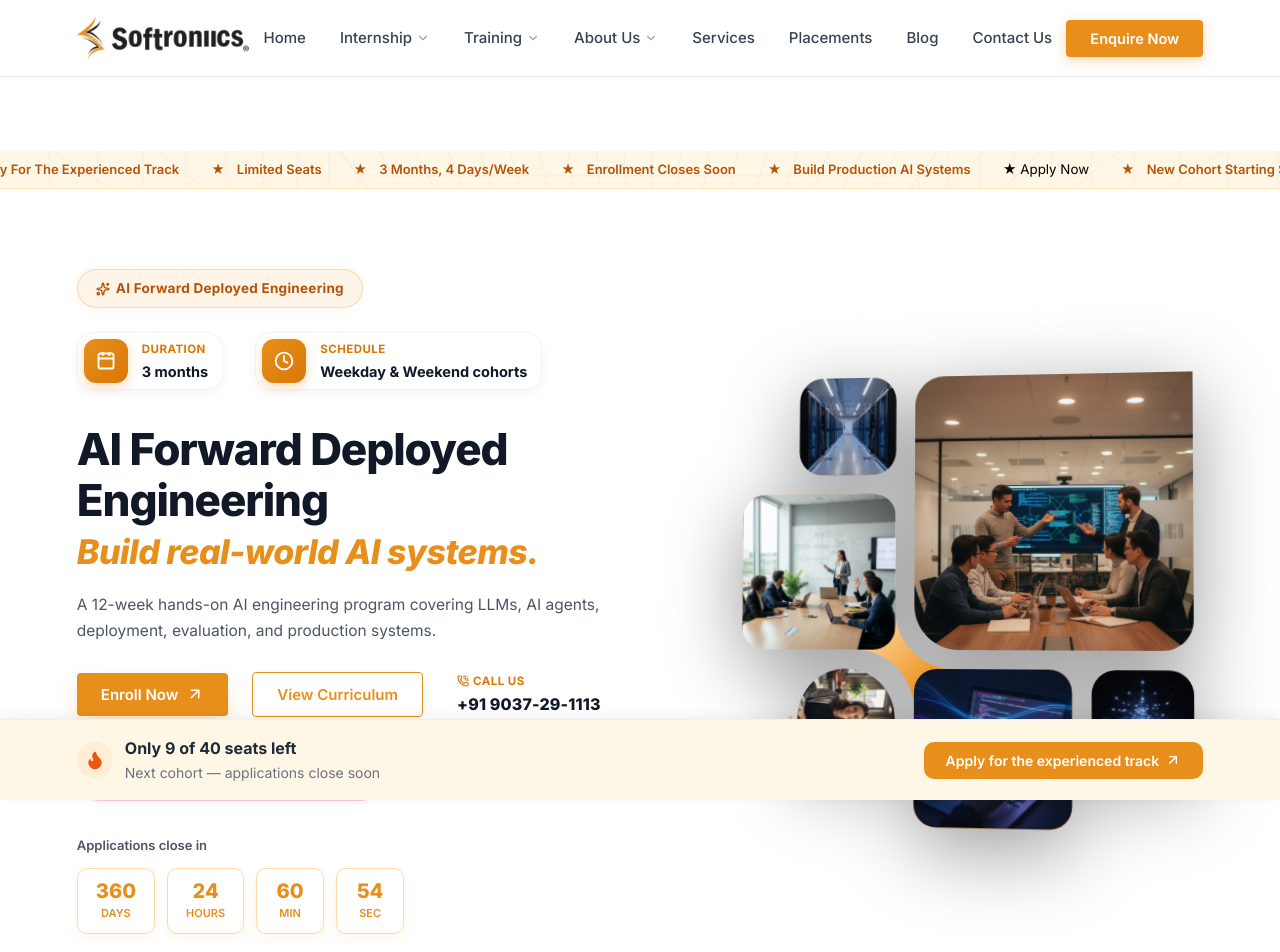
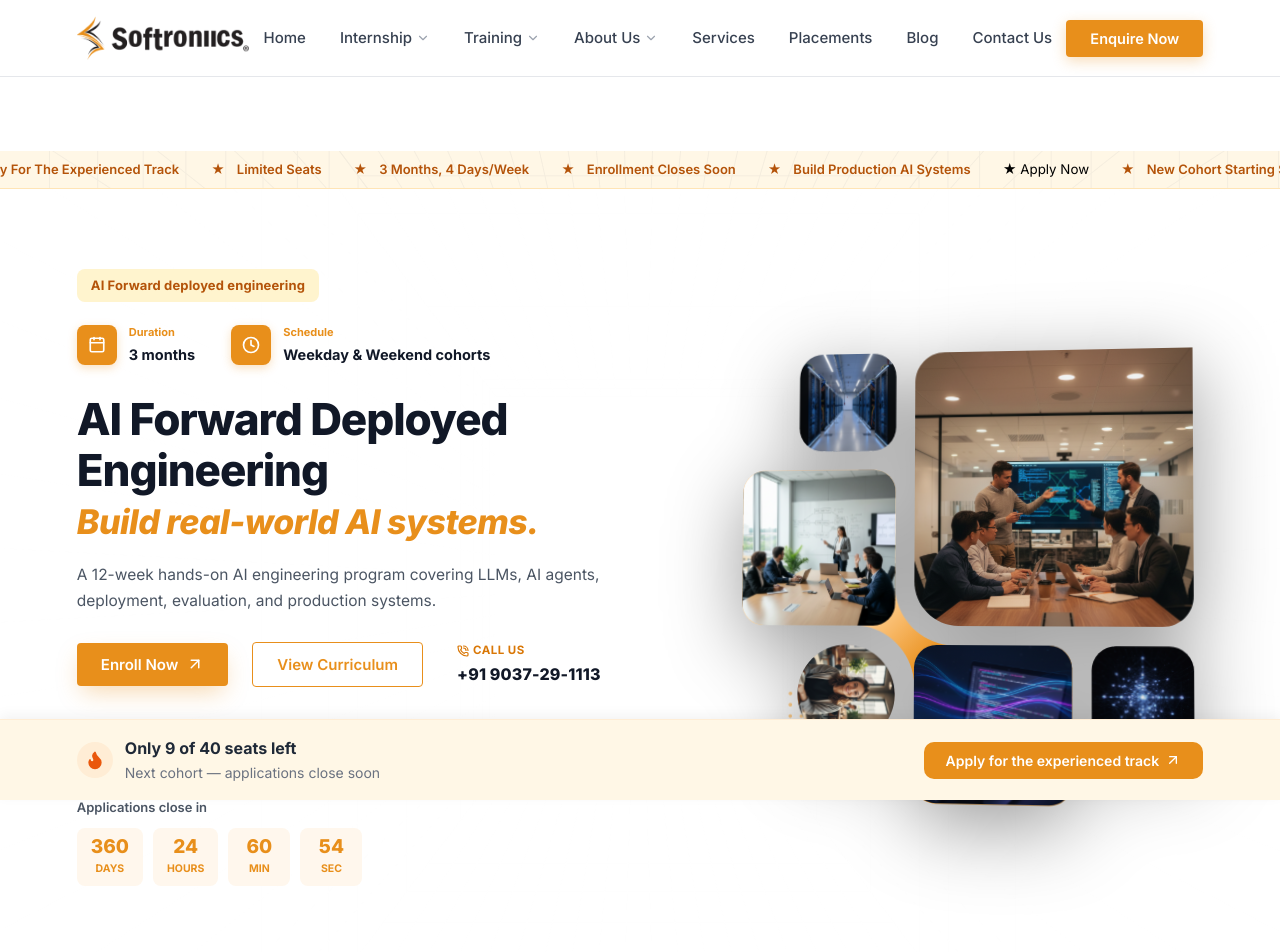
Before and after one commit to mhdfaizal03/softroniics_web, a React (Vite) app: page / in a window 1280 px wide. Shown: the top 952 px of the page. Built offline with nearby package versions, Linux system fonts and the light colour scheme; the HTML template or start-up script is replaced by a standard one.

Commit message:
fix(navbar): resolve dropdown selection issue; refine hero section cards and typography

```diff
--- a/src/components/Hero.jsx
+++ b/src/components/Hero.jsx
@@ -42,15 +42,14 @@ export default function Hero({ onEnrollClick, onViewCurriculumClick }) {
           {/* Left Column: Hero Content */}
           <div className="hero-content">
             <div className="hero-tag-badge">
-              <Sparkles size={14} strokeWidth={2.4} style={{ marginRight: '6px' }} />
-              AI Forward Deployed Engineering
+              AI Forward deployed engineering
             </div>
 
             {/* Spec Badges Row */}
             <div className="hero-pills-row">
               <div className="hero-pill-item">
                 <div className="hero-pill-circle">
-                  <Calendar size={20} strokeWidth={2.2} />
+                  <Calendar size={18} strokeWidth={2.2} />
                 </div>
                 <div className="hero-pill-text">
                   <span className="hero-pill-label">Duration</span>
@@ -60,7 +59,7 @@ export default function Hero({ onEnrollClick, onViewCurriculumClick }) {
 
               <div className="hero-pill-item">
                 <div className="hero-pill-circle">
-                  <Clock4 size={20} strokeWidth={2.2} />
+                  <Clock4 size={18} strokeWidth={2.2} />
                 </div>
                 <div className="hero-pill-text">
                   <span className="hero-pill-label">Schedule</span>
--- a/src/components/Navbar.jsx
+++ b/src/components/Navbar.jsx
@@ -6,6 +6,18 @@ export default function Navbar({ onEnquireClick }) {
   const [isVisible, setIsVisible] = useState(true);
   const [isScrolled, setIsScrolled] = useState(false);
   const [activeDropdown, setActiveDropdown] = useState(null);
+  const [mobileExpanded, setMobileExpanded] = useState({});
+
+  // Close dropdown on outside click
+  useEffect(() => {
+    const handleDocumentClick = (e) => {
+      if (!e.target.closest('.nav-item-dropdown-wrap')) {
+        setActiveDropdown(null);
+      }
+    };
+    document.addEventListener('click', handleDocumentClick);
+    return () => document.removeEventListener('click', handleDocumentClick);
+  }, []);
 
   useEffect(() => {
     let lastScrollY = window.pageYOffset;
@@ -14,14 +26,12 @@ export default function Navbar({ onEnquireClick }) {
     const updateNavbar = () => {
       const currentScrollY = window.pageYOffset;
 
-      // Add elevated shadow styling once user scrolls past 20px
       if (currentScrollY > 20) {
         setIsScrolled(true);
       } else {
         setIsScrolled(false);
       }
 
-      // If mobile drawer is open, keep navbar pinned visible
       if (mobileMenuOpen) {
         setIsVisible(true);
         lastScrollY = currentScrollY;
@@ -29,12 +39,9 @@ export default function Navbar({ onEnquireClick }) {
         return;
       }
 
-      // Hide when scrolling DOWN, Reveal when scrolling UP
       if (currentScrollY > lastScrollY && currentScrollY > 120) {
-        // Scrolling down past hero top -> hide smoothly
         setIsVisible(false);
       } else if (currentScrollY < lastScrollY || currentScrollY <= 120) {
-        // Scrolling up or near top of the page -> reveal immediately
         setIsVisible(true);
       }
 
@@ -91,6 +98,12 @@ export default function Navbar({ onEnquireClick }) {
     { label: 'Contact Us', href: '#hub', hasDropdown: false }
   ];
 
+  const toggleMobileSub = (idx, e) => {
+    e.preventDefault();
+    e.stopPropagation();
+    setMobileExpanded(prev => ({ ...prev, [idx]: !prev[idx] }));
+  };
+
   return (
     <header className={`navbar ${isScrolled ? 'navbar-scrolled' : ''} ${!isVisible ? 'navbar-hidden' : 'navbar-visible'}`}>
       <div className="container-wide navbar-inner">
@@ -108,16 +121,35 @@ export default function Navbar({ onEnquireClick }) {
                 onMouseEnter={() => item.hasDropdown && setActiveDropdown(idx)}
                 onMouseLeave={() => item.hasDropdown && setActiveDropdown(null)}
               >
-                <a href={item.href} className="nav-link">
+                <a
+                  href={item.href}
+                  className="nav-link"
+                  onClick={(e) => {
+                    if (item.hasDropdown) {
+                      e.preventDefault();
+                      setActiveDropdown(activeDropdown === idx ? null : idx);
+                    }
+                  }}
+                >
                   <span>{item.label}</span>
-                  {item.hasDropdown && <ChevronDown size={14} className={`nav-caret ${activeDropdown === idx ? 'caret-rotated' : ''}`} />}
+                  {item.hasDropdown && (
+                    <ChevronDown
+                      size={14}
+                      className={`nav-caret ${activeDropdown === idx ? 'caret-rotated' : ''}`}
+                    />
+                  )}
                 </a>
 
                 {/* Dropdown Menu */}
                 {item.hasDropdown && activeDropdown === idx && (
                   <div className="nav-dropdown-menu">
                     {item.subItems.map((sub, sIdx) => (
-                      <a key={sIdx} href={sub.href} className="nav-dropdown-item" onClick={() => setActiveDropdown(null)}>
+                      <a
+                        key={sIdx}
+                        href={sub.href}
+                        className="nav-dropdown-item"
+                        onClick={() => setActiveDropdown(null)}
+                      >
                         {sub.label}
                       </a>
                     ))}
@@ -153,14 +185,42 @@ export default function Navbar({ onEnquireClick }) {
         <div className="navbar-mobile-drawer">
           {navLinks.map((item, idx) => (
             <div key={idx} className="mobile-nav-group">
+              {item.hasDropdown ? (
+                <>
+                  <div
+                    className="mobile-nav-link mobile-nav-dropdown-trigger"
+                    onClick={(e) => toggleMobileSub(idx, e)}
+                  >
+                    <span>{item.label}</span>
+                    <ChevronDown
+                      size={16}
+                      className={`nav-caret ${mobileExpanded[idx] ? 'caret-rotated' : ''}`}
+                    />
+                  </div>
+                  {mobileExpanded[idx] && (
+                    <div className="mobile-submenu-list">
+                      {item.subItems.map((sub, sIdx) => (
+                        <a
+                          key={sIdx}
+                          href={sub.href}
+                          onClick={() => setMobileMenuOpen(false)}
+                          className="mobile-submenu-item"
+                        >
+                          {sub.label}
+                        </a>
+                      ))}
+                    </div>
+                  )}
+                </>
+              ) : (
                 <a
                   href={item.href}
                   onClick={() => setMobileMenuOpen(false)}
                   className="mobile-nav-link"
                 >
                   <span>{item.label}</span>
-                {item.hasDropdown && <ChevronDown size={16} />}
                 </a>
+              )}
             </div>
           ))}
           <button
--- a/src/index.css
+++ b/src/index.css
@@ -294,32 +294,48 @@ img {
 }
 
 /* Floating Dropdown Menu */
+.nav-item-dropdown-wrap {
+  position: relative;
+  display: flex;
+  align-items: center;
+}
+
 .nav-dropdown-menu {
   position: absolute;
-  top: calc(100% + 12px);
-  left: 50%;
-  transform: translateX(-50%);
+  top: 100%;
+  left: 0;
   background: #FFFFFF;
-  min-width: 230px;
-  padding: 10px 8px;
+  min-width: 240px;
+  padding: 8px;
   border-radius: 12px;
-  box-shadow: 0 16px 40px rgba(0, 0, 0, 0.12), 0 0 0 1px rgba(0, 0, 0, 0.04);
-  border: 1px solid rgba(232, 143, 27, 0.15);
+  box-shadow: 0 16px 40px rgba(0, 0, 0, 0.12), 0 2px 6px rgba(0, 0, 0, 0.04);
+  border: 1px solid rgba(232, 143, 27, 0.18);
   display: flex;
   flex-direction: column;
   gap: 2px;
   z-index: 1000;
-  animation: dropdownFadeIn 0.24s cubic-bezier(0.16, 1, 0.3, 1);
+  animation: dropdownFadeIn 0.18s cubic-bezier(0.16, 1, 0.3, 1);
+  margin-top: 4px;
+}
+
+/* Invisible bridge so mouse moving from link to dropdown never loses hover */
+.nav-dropdown-menu::before {
+  content: '';
+  position: absolute;
+  top: -12px;
+  left: 0;
+  right: 0;
+  height: 12px;
 }
 
 @keyframes dropdownFadeIn {
   from {
     opacity: 0;
-    transform: translate(-50%, 8px);
+    transform: translateY(6px);
   }
   to {
     opacity: 1;
-    transform: translate(-50%, 0);
+    transform: translateY(0);
   }
 }
 
@@ -393,9 +409,32 @@ img {
   justify-content: space-between;
   padding: 6px 0;
   text-decoration: none;
+  cursor: pointer;
 }
 
 .mobile-nav-link:hover {
+  color: var(--primary);
+}
+
+.mobile-submenu-list {
+  display: flex;
+  flex-direction: column;
+  gap: 8px;
+  padding: 8px 0 8px 16px;
+  border-left: 2px solid #FED7AA;
+  margin-top: 4px;
+  margin-left: 4px;
+}
+
+.mobile-submenu-item {
+  font-size: 14px;
+  color: #4B5563;
+  text-decoration: none;
+  padding: 4px 0;
+  transition: color 0.2s ease;
+}
+
+.mobile-submenu-item:hover {
   color: var(--primary);
 }
 
--- a/src/styles/components.css
+++ b/src/styles/components.css
@@ -39,55 +39,41 @@
 .hero-tag-badge {
   display: inline-flex;
   align-items: center;
-  background: #FEF4E7;
+  background: #FFF4CE;
   color: #B45309;
-  font-size: 13.5px;
+  font-size: 13px;
   font-weight: 700;
-  padding: 8px 18px;
-  border-radius: var(--radius-full);
-  margin-bottom: 24px;
-  letter-spacing: 0.02em;
-  border: 1px solid rgba(232, 143, 27, 0.25);
-  box-shadow: 0 2px 8px rgba(232, 143, 27, 0.08);
+  padding: 6px 14px;
+  border-radius: var(--radius-xs);
+  margin-bottom: 22px;
+  letter-spacing: 0.01em;
 }
 
 .hero-pills-row {
   display: flex;
   align-items: center;
-  gap: 32px;
-  margin-bottom: 34px;
+  gap: 36px;
+  margin-bottom: 28px;
   flex-wrap: wrap;
 }
 
 .hero-pill-item {
   display: flex;
   align-items: center;
-  gap: 14px;
-  padding: 6px 14px 6px 6px;
-  background: #FFFFFF;
-  border: 1px solid #F3F4F6;
-  border-radius: var(--radius-md);
-  box-shadow: 0 4px 14px rgba(0, 0, 0, 0.04);
-  transition: all 0.2s ease;
-}
-
-.hero-pill-item:hover {
-  border-color: #FED7AA;
-  transform: translateY(-1px);
-  box-shadow: 0 6px 18px rgba(232, 143, 27, 0.1);
+  gap: 12px;
 }
 
 .hero-pill-circle {
-  width: 44px;
-  height: 44px;
-  border-radius: 12px;
-  background: linear-gradient(135deg, #E88F1B 0%, #D97706 100%);
+  width: 40px;
+  height: 40px;
+  border-radius: 8px;
+  background: #E88F1B;
   display: flex;
   align-items: center;
   justify-content: center;
-  color: #ffffff;
+  color: #FFFFFF;
   flex-shrink: 0;
-  box-shadow: 0 4px 12px rgba(232, 143, 27, 0.32);
+  box-shadow: 0 3px 10px rgba(232, 143, 27, 0.28);
 }
 
 .hero-pill-text {
@@ -96,11 +82,9 @@
 }
 
 .hero-pill-label {
-  font-size: 11.5px;
-  color: #D97706;
+  font-size: 11px;
+  color: #E88F1B;
   font-weight: 700;
-  text-transform: uppercase;
-  letter-spacing: 0.04em;
   margin-bottom: 2px;
 }
 
@@ -183,18 +167,16 @@
   color: #BE123C;
   font-size: 13.5px;
   font-weight: 700;
-  padding: 8px 18px 8px 10px;
-  border-radius: var(--radius-full);
+  padding: 6px 16px 6px 8px;
+  border-radius: var(--radius-xs);
   margin-bottom: 24px;
-  border: 1px solid rgba(225, 29, 72, 0.2);
-  box-shadow: 0 2px 8px rgba(225, 29, 72, 0.06);
 }
 
 .urgency-flame-circle {
-  background: rgba(225, 29, 72, 0.15);
-  border-radius: 50%;
-  width: 26px;
-  height: 26px;
+  background: rgba(225, 29, 72, 0.12);
+  border-radius: 4px;
+  width: 24px;
+  height: 24px;
   display: flex;
   align-items: center;
   justify-content: center;
@@ -209,42 +191,39 @@
   font-size: 13px;
   font-weight: 600;
   color: #4B5563;
-  margin-bottom: 12px;
+  margin-bottom: 10px;
 }
 
 .countdown-boxes {
   display: flex;
-  gap: 12px;
+  gap: 10px;
 }
 
 .countdown-box {
-  background: #FFFFFF;
-  border: 1px solid #FED7AA;
-  border-radius: var(--radius-sm);
-  padding: 10px 18px;
-  min-width: 68px;
+  background: #FFF7ED;
+  border-radius: var(--radius-xs);
+  padding: 8px 14px;
+  min-width: 62px;
   text-align: center;
-  box-shadow: 0 4px 12px rgba(232, 143, 27, 0.08);
   transition: all 0.2s ease;
 }
 
 .countdown-box:hover {
-  transform: translateY(-2px);
-  box-shadow: 0 6px 16px rgba(232, 143, 27, 0.15);
+  transform: translateY(-1px);
 }
 
 .countdown-num {
   display: block;
   font-family: var(--font-heading);
-  font-size: 20px;
+  font-size: 19px;
   font-weight: 800;
   color: var(--primary);
   line-height: 1.2;
 }
 
 .countdown-unit {
-  font-size: 11px;
-  font-weight: 600;
+  font-size: 10.5px;
+  font-weight: 700;
   color: var(--primary);
   text-transform: uppercase;
   margin-top: 2px;
```
Lines whose indentation alone changed are shown as unchanged.
